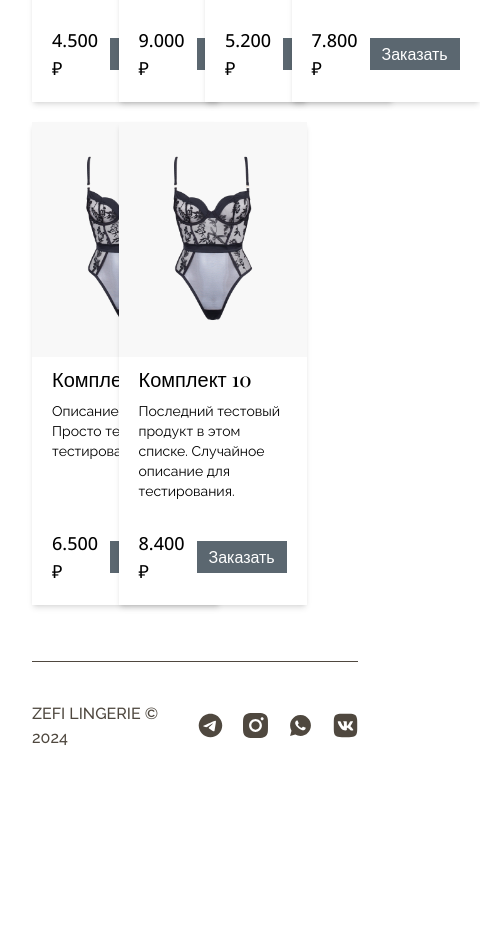
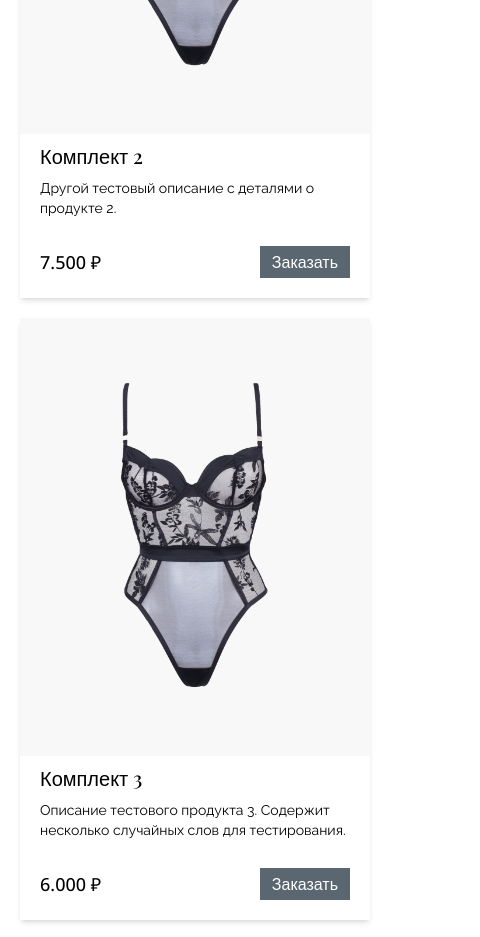
Before and after one commit to ptprt5m/zefi-catalog, a Next.js app: page / in a window 390 px wide. Shown: the part 1060-1997 px from the top of the page, 480 px wide, since content can reach past the window. Before the commit the page ends 1850 px from the top, so only its background shows below. Built offline with nearby package versions, Linux system fonts and the light colour scheme.

Commit message:
feat: added adaptability for mobile devices

```diff
--- a/src/app/layout.tsx
+++ b/src/app/layout.tsx
@@ -18,7 +18,7 @@ export default function RootLayout({
         <html lang="en">
             <body
                 className={cn(
-                    'w-full max-w-6xl m-auto min-h-screen flex flex-col justify-between items-center h-full overflow-x-hidden px-8',
+                    'w-full max-w-6xl m-auto min-h-screen flex flex-col justify-between items-center h-full overflow-x-hidden px-5',
                     open_sans.className
                 )}
             >
--- a/src/components/Footer.tsx
+++ b/src/components/Footer.tsx
@@ -4,7 +4,12 @@ import { SocialLinksBlock } from './SocialLinksBlock'
 
 export const Footer = () => (
     <footer className="py-10 border-t border-zefi-brown w-full flex gap-3 justify-between items-center">
-        <p className={cn('text-zefi-brown font-medium', raleway.className)}>
+        <p
+            className={cn(
+                'text-zefi-brown font-medium text-sm md:text-base',
+                raleway.className
+            )}
+        >
             {FOOTER.text.toUpperCase()} <span> {FOOTER.copyright}</span>
         </p>
         <SocialLinksBlock />
--- a/src/components/products/ProductCard.tsx
+++ b/src/components/products/ProductCard.tsx
@@ -4,7 +4,7 @@ import Image from 'next/image'
 import Link from 'next/link'
 
 export const ProductCard = ({ name, description, price, image }: IProduct) => (
-    <div className="flex flex-col gap-2 max-w-64 items-center shadow-md bg-white">
+    <div className="flex flex-col gap-2 w-full shadow-md bg-white">
         <Image
             height={100}
             width={200}
--- a/src/components/products/ProductList.tsx
+++ b/src/components/products/ProductList.tsx
@@ -12,7 +12,7 @@ export const ProductList: React.FC = () => {
     if (error) return <p>Error: {error.message}</p>
 
     return (
-        <div className="grid grid-cols-4 gap-5">
+        <div className="grid grid-cols-1 xs:grid-cols-2 lg:grid-cols-3 gap-5">
             {products.map((product: IProduct) => (
                 <Animation
                     key={product.id}
--- a/tailwind.config.ts
+++ b/tailwind.config.ts
@@ -22,6 +22,9 @@ const config: Config = {
                     sand: '#A6937D',
                 },
             },
+            screens: {
+                xs: '500px',
+            },
         },
     },
     plugins: [],
```
